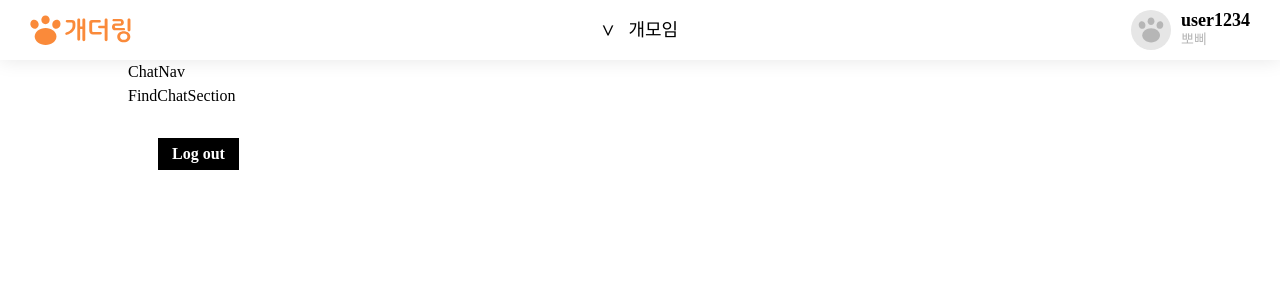
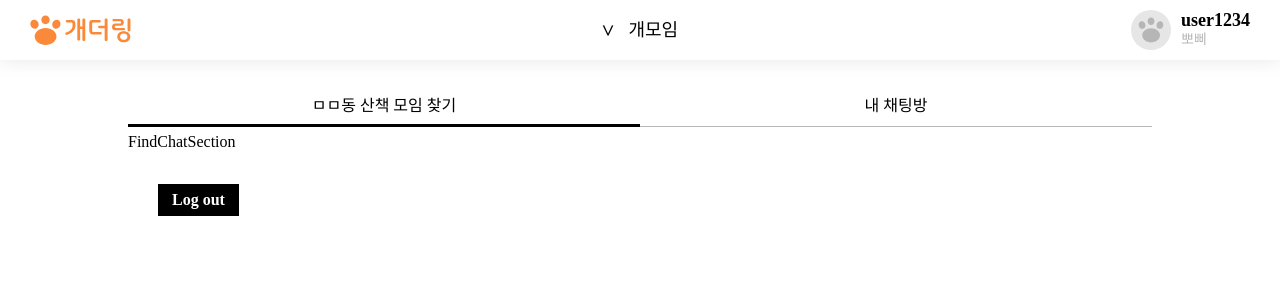
Before and after one commit to Gaethering/Gaethering-Client, a React (Vite) app: page /chat in a window 1280 px wide. Shown: the top 300 px of the page. Built offline with nearby package versions, Linux system fonts and the light colour scheme; sample sign-in values are in the browser's storage; a web font is replaced by a local one.

Commit message:
feat(Chat): chatNav 구현

```diff
--- a/src/components/Chat/ChatNav.tsx
+++ b/src/components/Chat/ChatNav.tsx
@@ -1,12 +1,63 @@
-import React, { Dispatch } from 'react'
-import { ChatState } from '../../pages/Chat'
+import { Dispatch, PointerEventHandler } from 'react';
+import styled from 'styled-components';
+import { ChatState } from '../../pages/Chat';
 
-type Props = {setChatState: Dispatch<ChatState>}
+type Props = { chatState: ChatState; setChatState: Dispatch<ChatState> };
 
-function ChatNav({setChatState}: Props) {
+function ChatNav({ chatState, setChatState }: Props) {
+  const handleClick: PointerEventHandler<HTMLButtonElement> = ({
+    currentTarget: target,
+  }) => {
+    setChatState(target.name as 'findChat' | 'myChat');
+  };
+
   return (
-    <div>ChatNav</div>
-  )
+    <StyledChatNav>
+      <NavButton
+        type="button"
+        onClick={handleClick}
+        name="findChat"
+        className={chatState === 'findChat' ? 'active' : ''}
+      >
+        ㅁㅁ동 산책 모임 찾기
+      </NavButton>
+      <NavButton
+        type="button"
+        onClick={handleClick}
+        name="myChat"
+        className={chatState === 'myChat' ? 'active' : ''}
+      >
+        내 채팅방
+      </NavButton>
+    </StyledChatNav>
+  );
 }
 
-export default ChatNav
+export default ChatNav;
+
+const StyledChatNav = styled.nav`
+  display: flex;
+  align-items: center;
+  justify-content: space-between;
+  height: 5rem;
+  margin-top: 2rem;
+`;
+
+const NavButton = styled.button`
+  flex: 1 0;
+  box-sizing: content-box;
+  padding-top: 1rem;
+  padding-bottom: 0.8rem;
+  border-bottom: 0.1rem solid ${({ theme: { color } }) => color.gray2};
+
+  transition: all 0.2s ease-in-out;
+
+  &.active {
+    border-bottom: 0.3rem solid ${({ theme: { color } }) => color.black};
+    padding-bottom: 0.6rem;
+  }
+
+  &:hover {
+    background-color: ${({ theme: { color } }) => color.gray4};
+  }
+`;
--- a/src/pages/Chat.tsx
+++ b/src/pages/Chat.tsx
@@ -9,7 +9,7 @@ function Chat() {
   const [chatState, setChatState] = useState<ChatState>('findChat');
   return (
     <div>
-      <ChatNav setChatState={setChatState} />
+      <ChatNav chatState={chatState} setChatState={setChatState} />
       {chatState === 'findChat' ? <FindChatSection /> : <MyChatSection />}
     </div>
   );
--- a/src/pages/Root.style.tsx
+++ b/src/pages/Root.style.tsx
@@ -1,6 +1,6 @@
 import styled from 'styled-components';
 
-const StyledRoot = styled.div`
+const StyledRoot = styled.main`
   width: 80vw;
   min-width: 390px;
   margin: 0 auto;
```
